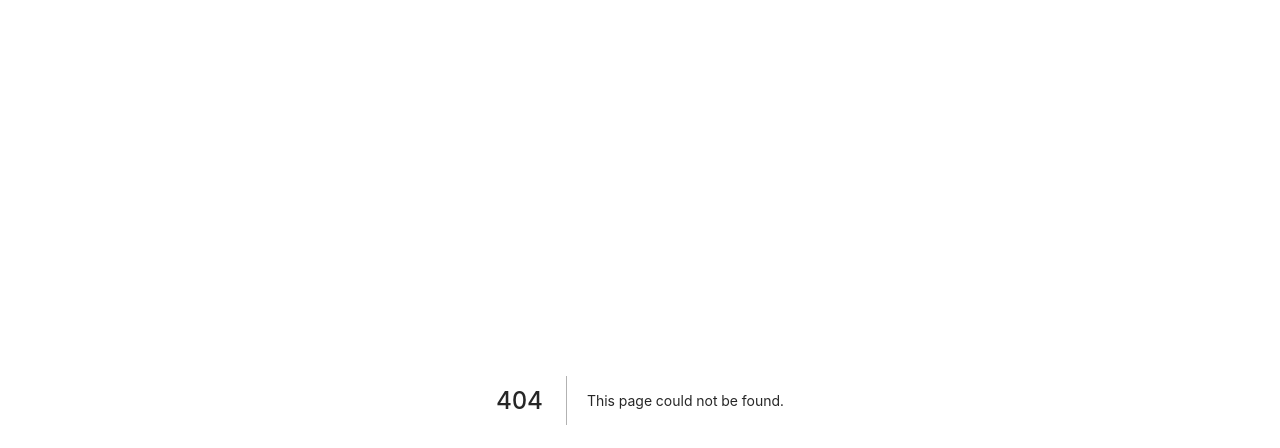
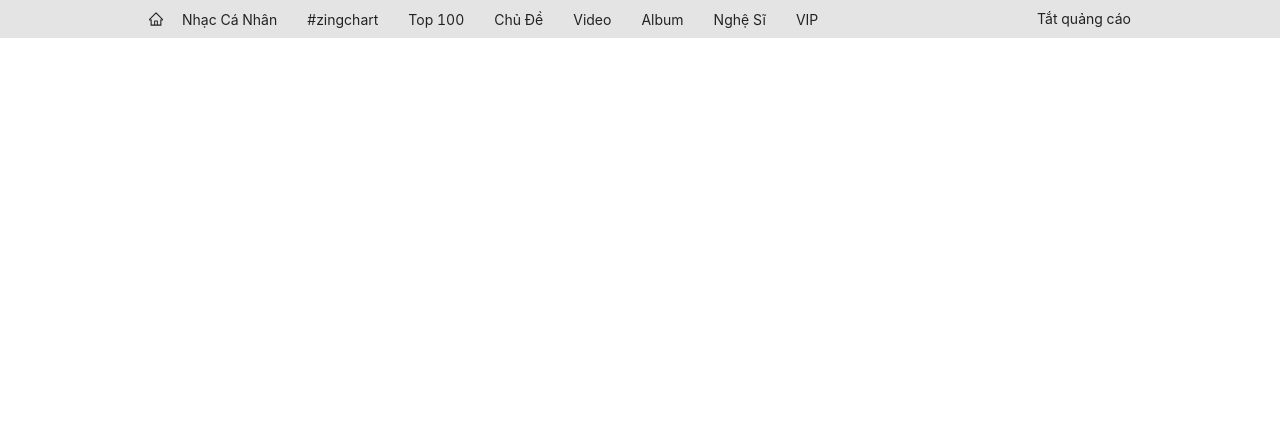
Before and after one commit to TranNhutKhaKHTN/mp3zing, a Next.js app: page /home/organisms/menubar in a window 1280 px wide. Before the commit this address had no page. Shown: the top 448 px of the page. Built offline with nearby package versions, Linux system fonts and the light colour scheme.

Commit message:
add topbar and menubar

```diff
--- a/package.json
+++ b/package.json
@@ -8,6 +8,7 @@
     "start": "next start"
   },
   "dependencies": {
+    "@ant-design/icons": "^4.2.2",
     "antd": "^4.6.6",
     "next": "9.5.3",
     "next-images": "^1.6.0",
--- /dev/null
+++ b/pages/home/molecules/zingchart/index.js
@@ -0,0 +1,42 @@
+import React from 'react';
+import PropTypes from 'prop-types';
+import styles from './zingchart.module.scss'
+
+ZingChart.propTypes = {
+
+};
+
+function ZingChart(props) {
+  return (
+    <div className={styles.zingchart}>
+      <div>
+        <b>
+          #ZING CART
+        </b>
+        <p>Bài hát</p>
+        <p>MV</p>
+      </div>
+      <div>
+        <b>
+          TUẦN
+        </b>
+        <p>
+          Bài hát
+        </p>
+        <p>MV</p>
+        <p>TUẦN</p>
+      </div>
+      <div>
+        <b>
+          US-UK CHART
+        </b>
+      </div>
+
+      <div>
+        <b>KPOP CHART</b>
+      </div>
+    </div>
+  );
+}
+
+export default ZingChart;
--- /dev/null
+++ b/pages/home/molecules/zingchart/zingchart.module.scss
@@ -0,0 +1,6 @@
+.zingchart {
+  display: flex;
+  margin-top: 2px;
+  box-shadow: 0 0.8px 1.5px -3px rgba(0, 0, 0, 0.081), 0 2.7px 4.9px -3px rgba(0, 0, 0, 0.119),
+    0 12px 22px -3px rgba(0, 0, 0, 0.2);
+}
--- /dev/null
+++ b/pages/home/organisms/menubar/index.js
@@ -0,0 +1,68 @@
+import React from 'react';
+import PropTypes from 'prop-types';
+import styles from './menubar.module.scss'
+import { HomeOutlined } from '@ant-design/icons'
+import ZingChart from '../../molecules/zingchart';
+
+Menubar.propTypes = {
+
+};
+
+function Menubar(props) {
+  return (
+    <div className={styles.menu}>
+      <div className={styles.items}>
+        <ul>
+          <span><HomeOutlined /></span>
+          <div className={styles.item}>
+            <div>
+              Nhạc Cá Nhân
+            </div>
+          </div>
+
+          <div className={styles.item}>
+            <div>
+              #zingchart
+            </div>
+            <span className={styles.dropdow}><ZingChart></ZingChart></span>
+          </div>
+
+          <div className={styles.item}>
+            <div>
+              Top 100
+           </div>
+          </div>
+
+          <div className={styles.item}>
+            <div>
+              Chủ Đề
+            </div>
+          </div>
+          <div className={styles.item}>
+            <div>
+              Video
+            </div>
+          </div>
+          <div className={styles.item}>
+            <div>
+              Album
+            </div>
+          </div>
+          <div className={styles.item}>
+            <div>
+              Nghệ Sĩ
+            </div>
+          </div>
+          <div className={styles.item}>
+            <div>
+              VIP
+            </div>
+          </div>
+        </ul>
+        <div>Tắt quảng cáo</div>
+      </div>
+    </div>
+  );
+}
+
+export default Menubar;
--- /dev/null
+++ b/pages/home/organisms/menubar/menubar.module.scss
@@ -0,0 +1,58 @@
+.menu {
+  background-color: #e4e4e4;
+
+  display: flex;
+  align-items: center;
+  justify-content: center;
+  // padding-left: 100px;
+  // padding-right: ;
+  // flex-direction: column;
+  .items {
+    display: flex;
+    align-items: center;
+    justify-content: space-between;
+    width: 982px;
+    ul {
+      padding-left: 0;
+      margin: 0;
+      min-height: 38px;
+      max-height: 38px;
+      display: flex;
+      // justify-content: flex-start;
+      align-items: center;
+      span {
+        margin-right: 2px;
+        cursor: pointer;
+      }
+      .item {
+        div {
+          padding-right: 15px;
+          padding-left: 15px;
+        }
+        // text-align: center;
+        line-height: 35px;
+        cursor: pointer;
+        &:hover {
+          background-color: white;
+          color: #72179f;
+        }
+      }
+    }
+  }
+}
+
+.item {
+  // position: absolute;
+  .dropdow {
+    display: none;
+    position: absolute;
+    color: black;
+  }
+  &:hover {
+    .dropdow {
+      display: block;
+      // padding-left: -25px;
+      // margin-left: 0;
+    }
+  }
+}
--- a/pages/home/templates/header/index.js
+++ b/pages/home/templates/header/index.js
@@ -1,6 +1,7 @@
 import React from 'react';
 import PropTypes from 'prop-types';
 import TopBar from '../../organisms/topbar';
+import Menubar from '../../organisms/menubar';
 
 Header.propTypes = {
 
@@ -10,6 +11,7 @@ function Header(props) {
   return (
     <div>
       <TopBar></TopBar>
+      <Menubar></Menubar>
     </div>
   );
 }
--- a/styles/globals.css
+++ b/styles/globals.css
@@ -2,8 +2,9 @@ html,
 body {
   padding: 0;
   margin: 0;
-  font-family: -apple-system, BlinkMacSystemFont, Segoe UI, Roboto, Oxygen,
-    Ubuntu, Cantarell, Fira Sans, Droid Sans, Helvetica Neue, sans-serif;
+  font-family: -apple-system, BlinkMacSystemFont, Segoe UI, Roboto, Oxygen, Ubuntu, Cantarell, Fira Sans, Droid Sans,
+    Helvetica Neue, sans-serif;
+  background-color: #f2f2f2;
 }
 
 a {
```
Also changed, not shown: pages/home/home.module.scss (added, +11 -0 lines), pages/home/index.js (+7 -0 lines), pages/home/molecules/ad/index.js (added, +16 -0 lines), pages/home/templates/body/index.js (added, +17 -0 lines).
